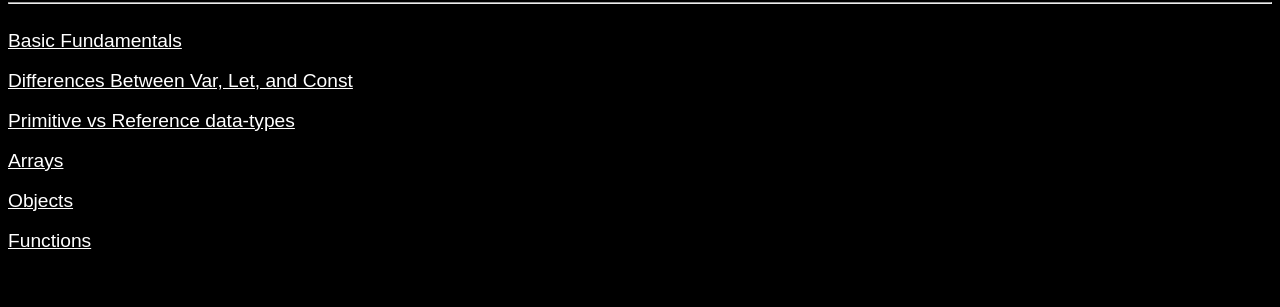
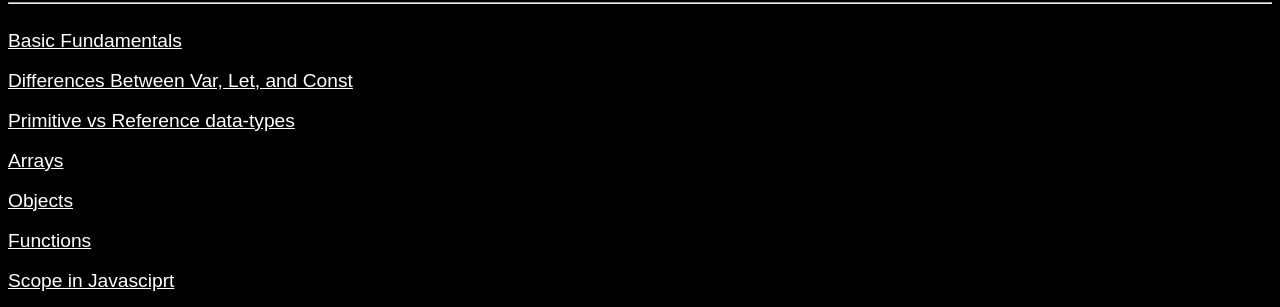
Before and after one commit to abhishekY495/Web-Development-Resources, a plain HTML site: page JavaScript/index.html in a window 1280 px wide. Shown: the part 78-385 px from the top of the page. Drawn offline with Linux system fonts and the light colour scheme.

Commit message:
scope added

```diff
--- a/JavaScript/index.html
+++ b/JavaScript/index.html
@@ -31,7 +31,7 @@
     <a href="4-Funtions/index.html">Functions</a>
     <br><br>
 
-    <a href=""></a>
+    <a href="5-Scope/index.html">Scope in Javasciprt</a>
     <br><br>
 
     <a href=""></a>
```
